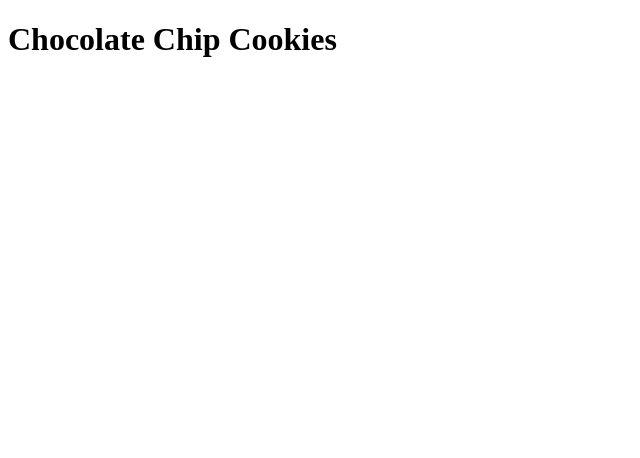
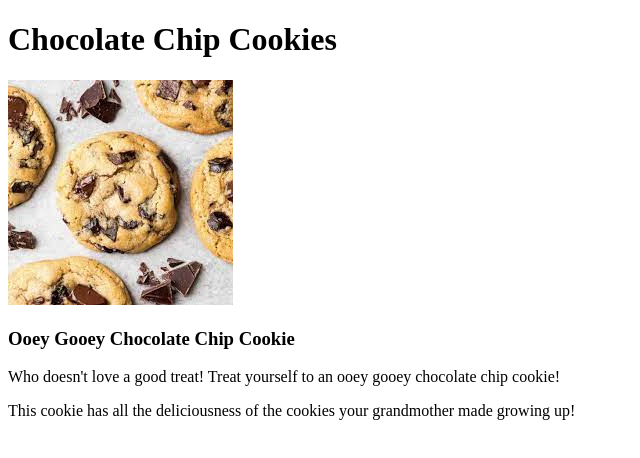
Before and after one commit to zvlvs/odin-recipes, a plain HTML site: page recipes/chocolate-chip-cookie.html in a window 1280 px wide. Shown: the whole page, without its empty margins (0-640 px from the left). Drawn offline with Linux system fonts and the light colour scheme.

Commit message:
modified index and added choc chip recipe

```diff
--- a/recipes/chocolate-chip-cookie.html
+++ b/recipes/chocolate-chip-cookie.html
@@ -8,6 +8,13 @@
     <body>
         <h1>Chocolate Chip Cookies</h1>
 
+        <img src="../images/chocolate-chip.jpeg">
+        <h3>Ooey Gooey Chocolate Chip Cookie</h3>
+        <p>Who doesn't love a good treat! Treat yourself to an ooey gooey chocolate chip cookie!</p>
+        <p>This cookie has all the deliciousness of the cookies your grandmother made growing up!</p>
+
+
+
 
     </body>
 </html>
```
Also changed, not shown: index.html (+1 -0 lines), images/chocolate-chip.jpeg (added).
